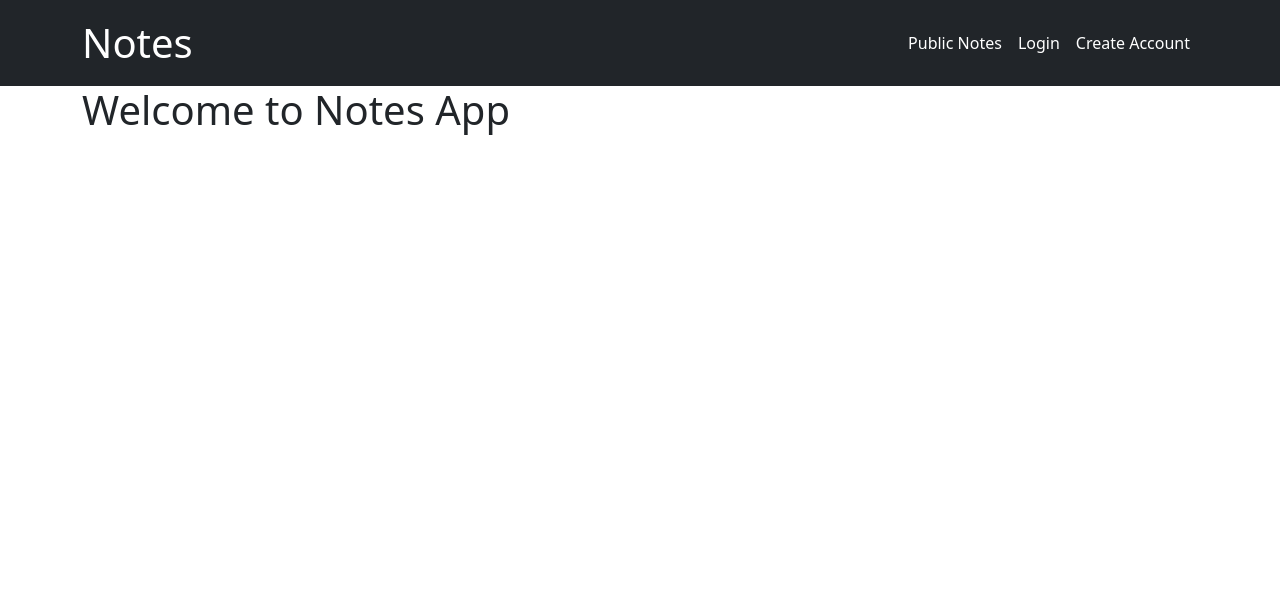
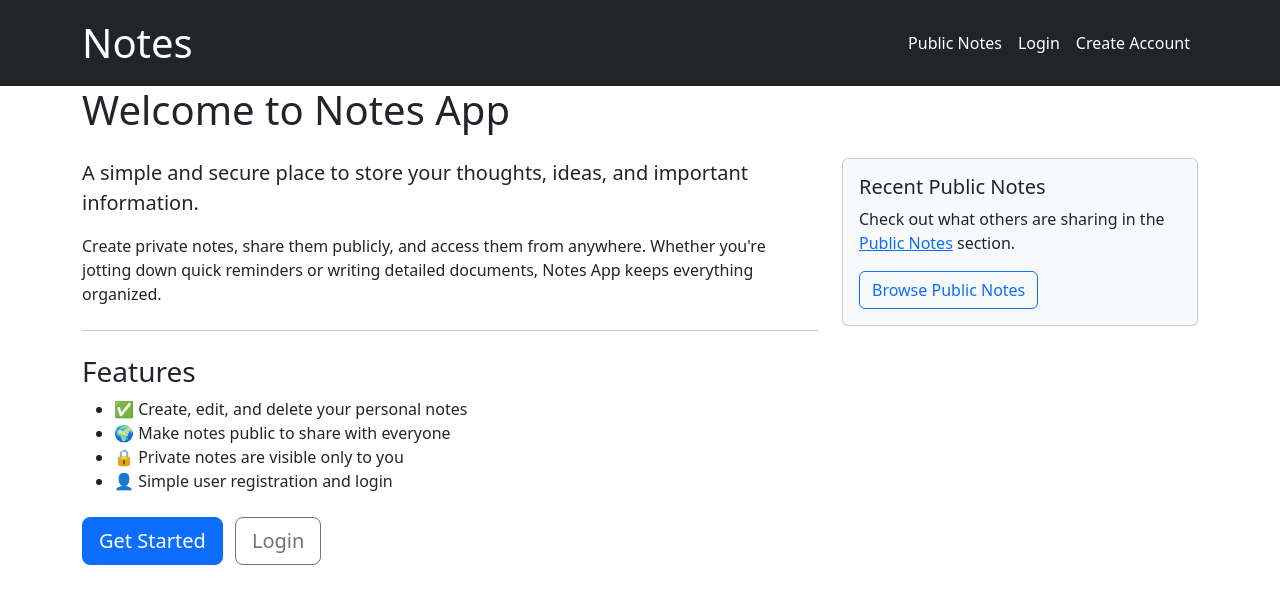
Before and after one commit to benjamin-odell/miniproject4BenjaminOdell, a Django app: page / in a window 1280 px wide. Shown: the top 604 px of the page. Run offline with Django 5.2, Linux system fonts and the light colour scheme.

Commit message:
Improves home page content and refines public notes display.

```diff
--- a/notes/notes/templates/notes/index.html
+++ b/notes/notes/templates/notes/index.html
@@ -3,3 +3,40 @@
 {% block header %}
 <h1>Welcome to Notes App</h1>
 {% endblock %}
+
+{% block content %}
+<div class="row mt-4">
+    <div class="col-md-8">
+        <p class="lead">A simple and secure place to store your thoughts, ideas, and important information.</p>
+        <p>Create private notes, share them publicly, and access them from anywhere. Whether you're jotting down quick reminders or writing detailed documents, Notes App keeps everything organized.</p>
+        <hr class="my-4">
+        <h3>Features</h3>
+        <ul>
+            <li>✅ Create, edit, and delete your personal notes</li>
+            <li>🌍 Make notes public to share with everyone</li>
+            <li>🔒 Private notes are visible only to you</li>
+            <li>👤 Simple user registration and login</li>
+        </ul>
+        {% if not user.is_authenticated %}
+        <div class="mt-4">
+            <a href="{% url 'create_user' %}" class="btn btn-primary btn-lg">Get Started</a>
+            <a href="{% url 'login' %}" class="btn btn-outline-secondary btn-lg ms-2">Login</a>
+        </div>
+        {% else %}
+        <div class="mt-4">
+            <a href="{% url 'my_notes' %}" class="btn btn-primary btn-lg">View My Notes</a>
+            <a href="{% url 'create_note' %}" class="btn btn-success btn-lg ms-2">Create New Note</a>
+        </div>
+        {% endif %}
+    </div>
+    <div class="col-md-4">
+        <div class="card bg-light">
+            <div class="card-body">
+                <h5 class="card-title">Recent Public Notes</h5>
+                <p class="card-text">Check out what others are sharing in the <a href="{% url 'public_notes' %}">Public Notes</a> section.</p>
+                <a href="{% url 'public_notes' %}" class="btn btn-outline-primary">Browse Public Notes</a>
+            </div>
+        </div>
+    </div>
+</div>
+{% endblock %}
--- a/notes/notes/templates/notes/notes/public_notes.html
+++ b/notes/notes/templates/notes/notes/public_notes.html
@@ -11,8 +11,10 @@
                         <h5 class="card-title">{{ note.title }}</h5>
                         <h6 class="card-subtitle mb-2 text-body-secondary">{{ note.subject }}</h6>
                         <p class="card-text">{{ note.content }}</p>
-                        <p class="card-text">{{ note.date }}</p>
+                    </div>
+                    <div class="card-footer">
                         <p class="card-text">{{ note.user.username }}</p>
+                        <p class="card-text">{{ note.pub_date }}</p>
                     </div>
                 </div>
             {% endfor %}
--- a/notes/notes/views.py
+++ b/notes/notes/views.py
@@ -134,7 +134,7 @@ def edit_note (request, note_id):
     return render(request, 'notes/notes/edit_note.html', {'error': error, 'note': n})
 
 def public_notes (request):
-    notes = Note.objects.filter(is_public=True)
+    notes = Note.objects.filter(is_public=True).order_by("-pub_date")
     return render(request, 'notes/notes/public_notes.html', {'notes': notes})
 
 @login_required
```
